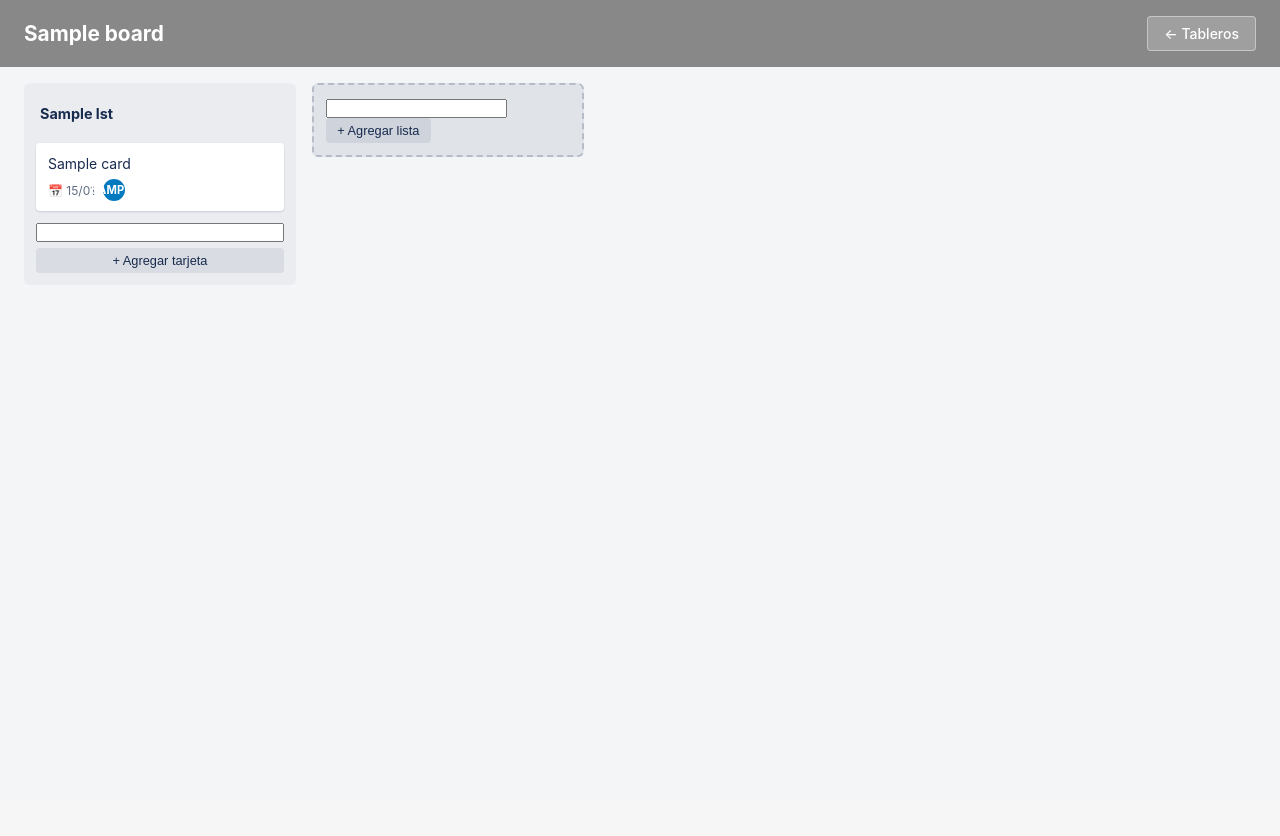
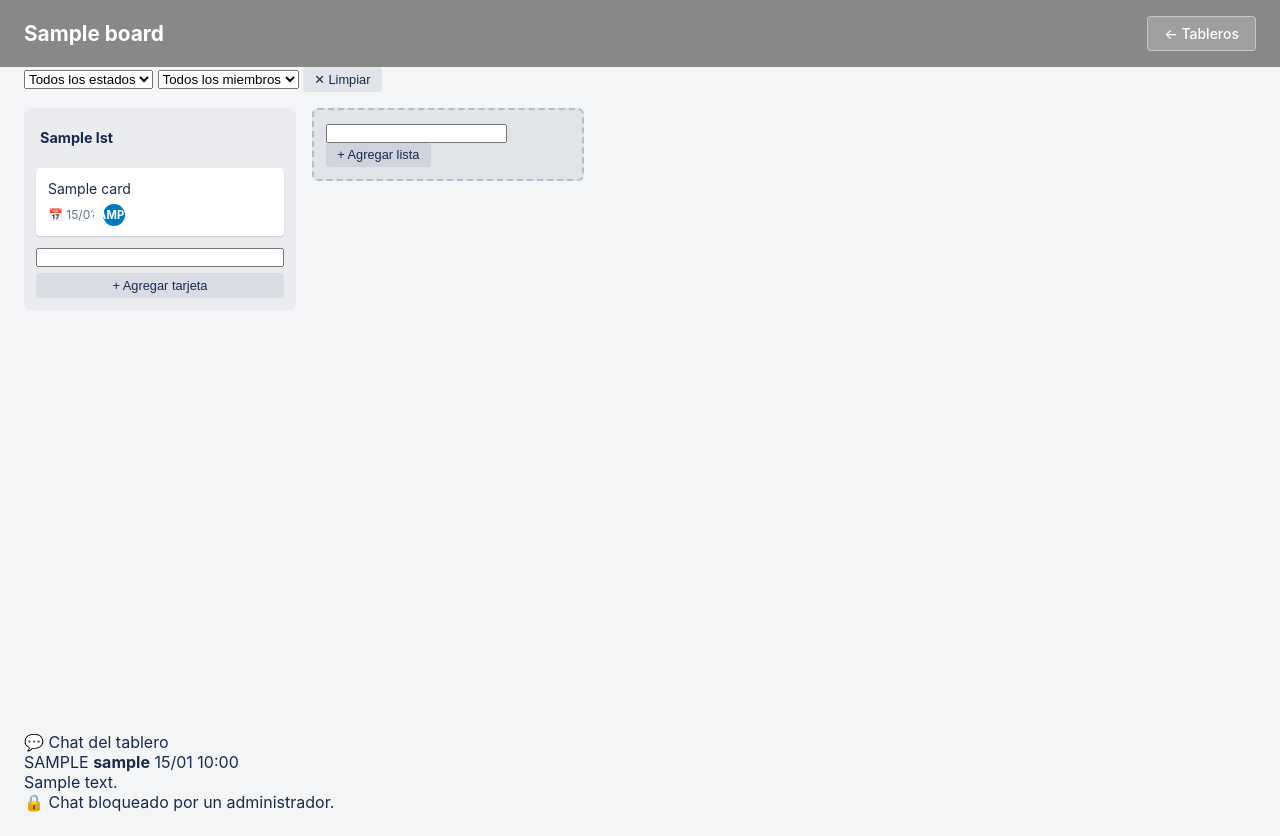
Before and after one commit to rodricard/Trabajo-Practico, a Django app: template templates/boards/board_detail.html in a window 1280 px wide. Shown: the part 48-884 px from the top of the page. Before the commit the page ends 321 px from the top, so only its background shows below. Run offline with Django 5.2, Linux system fonts and the light colour scheme; the template is opened without the code that fills it: most values are stand-ins (such as "Sample title", 1, 10 or a date in 2020); form fields are guessed from the names that the template uses.

Commit message:
refactor: extraer partials de tarjeta, lista y chat

```diff
--- /dev/null
+++ b/templates/boards/_card_item.html
@@ -0,0 +1,28 @@
+<a href="{% url 'card_detail' card.pk %}" class="card-item"
+   data-status="{{ card.status }}"
+   data-assigned="{{ card.assigned_to.pk|default:'' }}">
+    {% if card.labels.all %}
+    <div class="card-labels">
+        {% for label in card.labels.all %}
+        <span class="card-label-dot" style="background:{{ label.hex_color }};" title="{{ label.name }}"></span>
+        {% endfor %}
+    </div>
+    {% endif %}
+    <span class="card-title">{{ card.title }}</span>
+    <div class="card-meta">
+        {% if card.due_date %}
+        <span class="card-due {% if card.due_date < today %}card-due--vencida{% elif card.due_date == today %}card-due--hoy{% endif %}">
+            &#128197; {{ card.due_date|date:"d/m" }}
+            {% if card.due_date < today %}&#9888;{% elif card.due_date == today %}&#128308;{% endif %}
+        </span>
+        {% endif %}
+        {% if card.assigned_to %}
+        <span class="card-avatar" title="{{ card.assigned_to.username }}">
+            {{ card.assigned_to.username|first|upper }}
+        </span>
+        {% endif %}
+        {% if card.status != 'pendiente' %}
+        <span class="card-status-dot card-status-dot--{{ card.status }}" title="{{ card.get_status_display }}"></span>
+        {% endif %}
+    </div>
+</a>
--- /dev/null
+++ b/templates/boards/_chat_message.html
@@ -0,0 +1,13 @@
+<div class="chat-msg {% if msg.is_system %}chat-msg--system{% endif %}">
+    {% if msg.is_system %}
+    <span class="chat-system-text">&#9432; {{ msg.content }}</span>
+    <span class="chat-time">{{ msg.created_at|date:"d/m H:i" }}</span>
+    {% else %}
+    <div class="chat-msg-header">
+        <span class="chat-avatar">{{ msg.user.username|first|upper }}</span>
+        <strong>{{ msg.user.username }}</strong>
+        <span class="chat-time">{{ msg.created_at|date:"d/m H:i" }}</span>
+    </div>
+    <p class="chat-text">{{ msg.content }}</p>
+    {% endif %}
+</div>
--- /dev/null
+++ b/templates/boards/_list_column.html
@@ -0,0 +1,24 @@
+<div class="kanban-list">
+    <div class="list-header">
+        <h3 class="list-title">{{ lst.title }}</h3>
+        <form method="post" action="{% url 'list_delete' lst.pk %}"
+              onsubmit="return confirm('&#191;Eliminar lista y sus tarjetas?')">
+            {% csrf_token %}
+            <button type="submit" class="btn-icon" title="Eliminar lista">&times;</button>
+        </form>
+    </div>
+
+    <div class="cards-container" data-list-id="{{ lst.pk }}">
+        {% for card in lst.cards.all %}
+        {% include 'boards/_card_item.html' %}
+        {% empty %}
+        <p class="list-empty">Sin tarjetas</p>
+        {% endfor %}
+    </div>
+
+    <form method="post" action="{% url 'card_create' lst.pk %}" class="add-card-form">
+        {% csrf_token %}
+        {{ card_form.title }}
+        <button type="submit" class="btn btn-ghost btn-sm">+ Agregar tarjeta</button>
+    </form>
+</div>
--- a/templates/boards/board_detail.html
+++ b/templates/boards/board_detail.html
@@ -9,6 +9,12 @@
             {% if is_board_admin %}
             <a href="{% url 'board_members' board.pk %}" class="btn btn-ghost-light">Miembros</a>
             <a href="{% url 'board_update' board.pk %}" class="btn btn-ghost-light">Configurar</a>
+            <form method="post" action="{% url 'board_toggle_chat_lock' board.pk %}" style="display:inline;">
+                {% csrf_token %}
+                <button type="submit" class="btn btn-ghost-light">
+                    {% if board.is_chat_locked %}&#128275; Desbloquear chat{% else %}&#128274; Bloquear chat{% endif %}
+                </button>
+            </form>
             {% endif %}
             {% if is_owner %}
             <a href="{% url 'board_delete' board.pk %}" class="btn btn-ghost-light">Eliminar</a>
@@ -18,55 +24,95 @@
     </div>
 </div>
 
-<div class="kanban-board">
-    {% for lst in lists %}
-    <div class="kanban-list">
-        <div class="list-header">
-            <h3 class="list-title">{{ lst.title }}</h3>
-            <form method="post" action="{% url 'list_delete' lst.pk %}"
-                  onsubmit="return confirm('&#191;Eliminar lista y sus tarjetas?')">
-                {% csrf_token %}
-                <button type="submit" class="btn-icon" title="Eliminar lista">&times;</button>
-            </form>
+<!-- Filtros -->
+<div class="board-filters">
+    <select id="filterStatus" class="filter-select">
+        <option value="">Todos los estados</option>
+        <option value="pendiente">Pendiente</option>
+        <option value="en_proceso">En proceso</option>
+        <option value="completado">Completado</option>
+    </select>
+    <select id="filterAssigned" class="filter-select">
+        <option value="">Todos los miembros</option>
+        {% for m in board.board_members.all %}
+        <option value="{{ m.user.pk }}">{{ m.user.username }}</option>
+        {% endfor %}
+    </select>
+    <button onclick="clearFilters()" class="btn btn-ghost btn-sm">&#10005; Limpiar</button>
+</div>
+
+<div class="board-workspace">
+
+    <!-- Kanban -->
+    <div class="kanban-wrapper">
+        <div class="kanban-board">
+            {% for lst in lists %}
+            {% include 'boards/_list_column.html' %}
+            {% endfor %}
+
+            <div class="kanban-list kanban-list--add">
+                <form method="post" action="{% url 'list_create' board.pk %}">
+                    {% csrf_token %}
+                    {{ list_form.title }}
+                    <button type="submit" class="btn btn-ghost btn-sm">+ Agregar lista</button>
+                </form>
+            </div>
+        </div>
+    </div>
+
+    <!-- Chat del tablero -->
+    <div class="board-chat-panel">
+        <div class="chat-header">
+            <span>&#128172; Chat del tablero</span>
+            {% if board.is_chat_locked %}
+            <span class="badge badge-danger">&#128274; Bloqueado</span>
+            {% endif %}
         </div>
 
-        <div class="cards-container">
-            {% for card in lst.cards.all %}
-            <a href="{% url 'card_detail' card.pk %}" class="card-item">
-                <span class="card-title">{{ card.title }}</span>
-                <div class="card-meta">
-                    {% if card.due_date %}
-                    <span class="card-due">&#128197; {{ card.due_date|date:"d/m" }}</span>
-                    {% endif %}
-                    {% if card.assigned_to %}
-                    <span class="card-avatar" title="{{ card.assigned_to.username }}">
-                        {{ card.assigned_to.username|first|upper }}
-                    </span>
-                    {% endif %}
-                    {% if card.status != 'pendiente' %}
-                    <span class="card-status-dot card-status-dot--{{ card.status }}" title="{{ card.get_status_display }}"></span>
-                    {% endif %}
-                </div>
-            </a>
+        <div class="chat-messages" id="chatMessages">
+            {% for msg in chat_messages %}
+            {% include 'boards/_chat_message.html' %}
             {% empty %}
-            <p class="list-empty">Sin tarjetas</p>
+            <p class="list-empty">Sin mensajes aún.</p>
             {% endfor %}
         </div>
 
-        <form method="post" action="{% url 'card_create' lst.pk %}" class="add-card-form">
+        {% if can_write %}
+        <form method="post" action="{% url 'board_message_send' board.pk %}" class="chat-input-form">
             {% csrf_token %}
-            {{ card_form.title }}
-            <button type="submit" class="btn btn-ghost btn-sm">+ Agregar tarjeta</button>
+            {{ message_form.content }}
+            <button type="submit" class="btn btn-primary btn-sm">&#10148;</button>
         </form>
+        {% else %}
+        <div class="chat-locked-notice">&#128274; Chat bloqueado por un administrador.</div>
+        {% endif %}
     </div>
-    {% endfor %}
 
-    <div class="kanban-list kanban-list--add">
-        <form method="post" action="{% url 'list_create' board.pk %}">
-            {% csrf_token %}
-            {{ list_form.title }}
-            <button type="submit" class="btn btn-ghost btn-sm">+ Agregar lista</button>
-        </form>
-    </div>
 </div>
 {% endblock %}
+
+{% block extra_js %}
+<script>
+    const chatBox = document.getElementById('chatMessages');
+    if (chatBox) chatBox.scrollTop = chatBox.scrollHeight;
+
+    function applyFilters() {
+        const status   = document.getElementById('filterStatus').value;
+        const assigned = document.getElementById('filterAssigned').value;
+        document.querySelectorAll('.card-item').forEach(card => {
+            const matchStatus   = !status   || card.dataset.status   === status;
+            const matchAssigned = !assigned || card.dataset.assigned  === assigned;
+            card.style.display = (matchStatus && matchAssigned) ? '' : 'none';
+        });
+    }
+
+    function clearFilters() {
+        document.getElementById('filterStatus').value   = '';
+        document.getElementById('filterAssigned').value = '';
+        applyFilters();
+    }
+
+    document.getElementById('filterStatus').addEventListener('change', applyFilters);
+    document.getElementById('filterAssigned').addEventListener('change', applyFilters);
+</script>
+{% endblock %}
```
